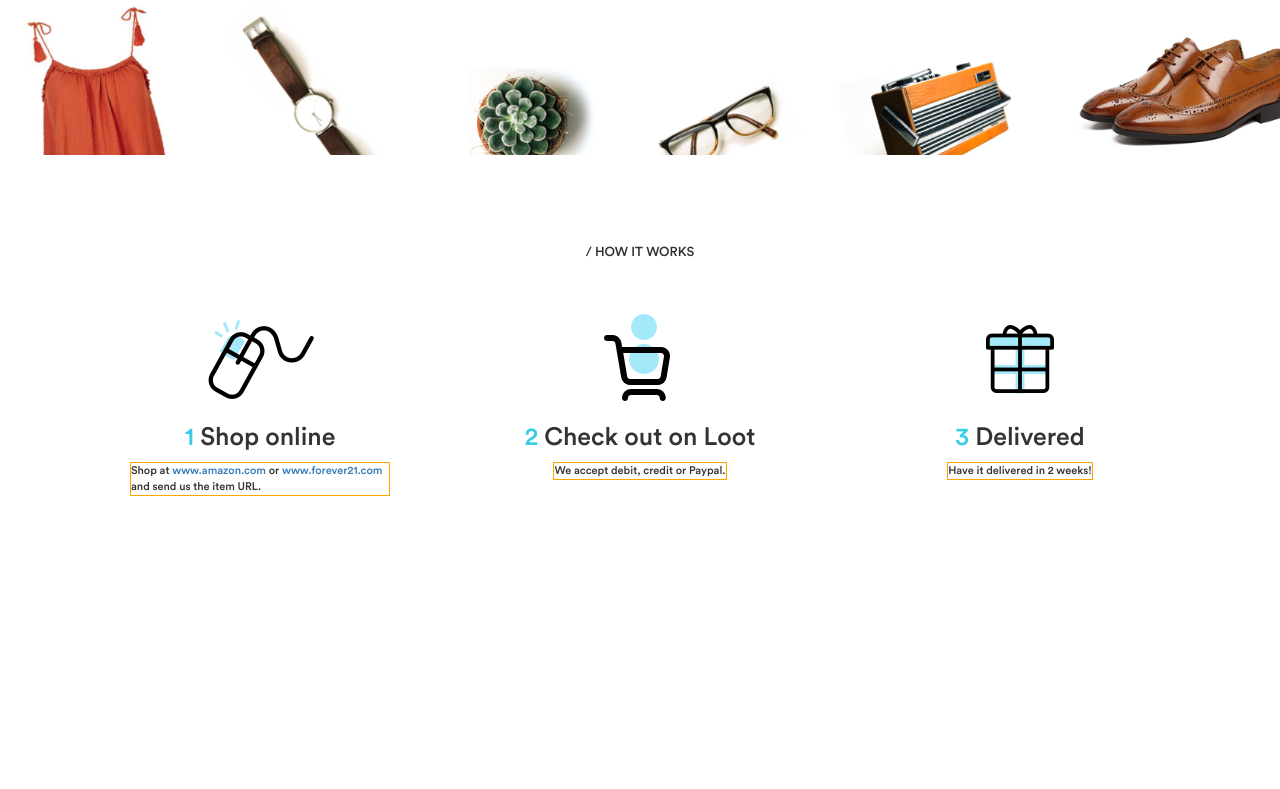
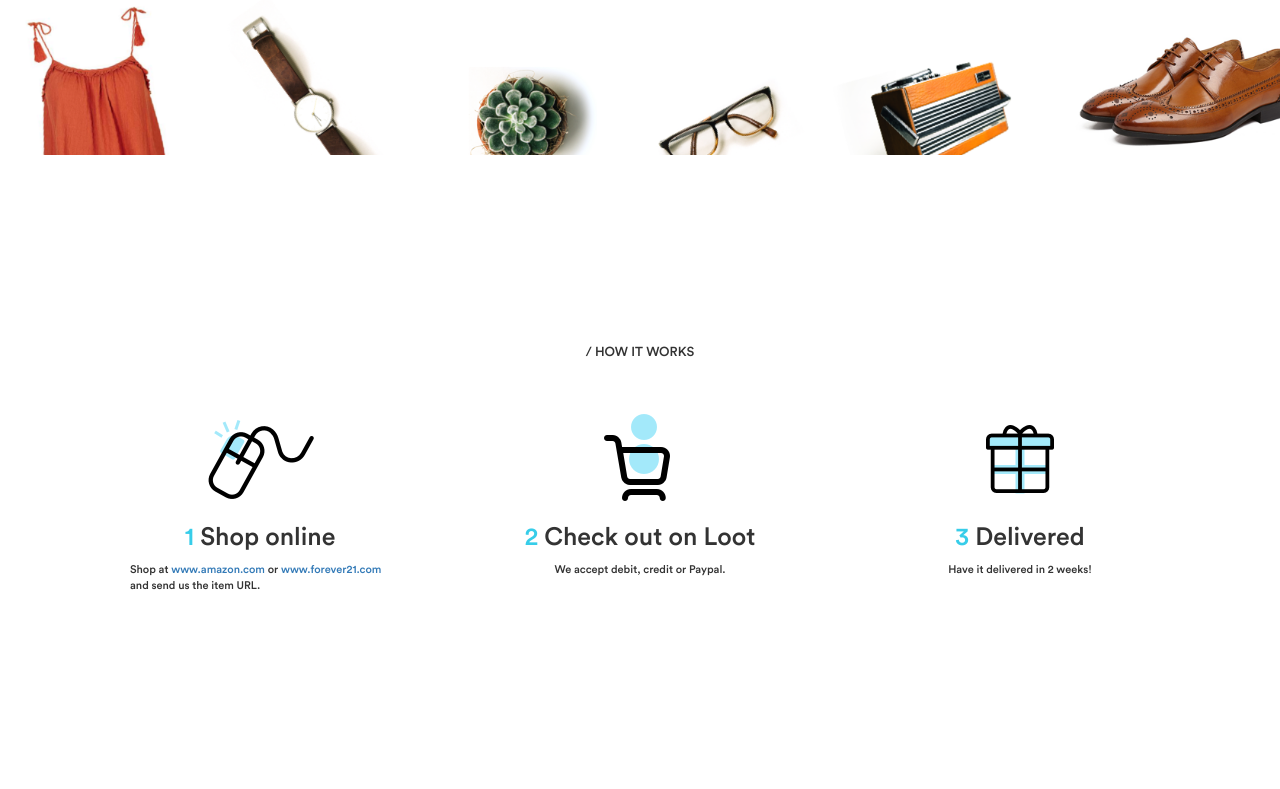
Before and after one commit to jjwujiajun/loot-sg, a PHP site: page / in a window 1280 px wide. Shown: the part 645-1434 px from the top of the page. Run offline with PHP 8.4, Linux system fonts and the light colour scheme.

Commit message:
Fixed section1 margin mis-alignment

```diff
--- a/css/style.css
+++ b/css/style.css
@@ -131,7 +131,6 @@ img.menu-item {
 }
 
 .ATF-deco {
-    /*border: 1px solid black;*/
     width: 100%;
 
     position: absolute;
@@ -151,7 +150,7 @@ img.menu-item {
 }
 
 .section-1 h2 {
-    margin-top: 40px;
+    margin-top: 140px;
     font-size: 13px;
 
     text-align: center;
@@ -165,7 +164,6 @@ img.menu-item {
     text-align: center;
 }
 .step-image-wrapper {
-    /*text-align: center;*/
 }
 .step-title {
     display: inline-block;
@@ -186,7 +184,6 @@ img.menu-item {
     color: #37CDE9;
 }
 .step-subtitle {
-    border: 1px orange solid;
     display: inline-block;
 
     margin-top: 8px;
```
